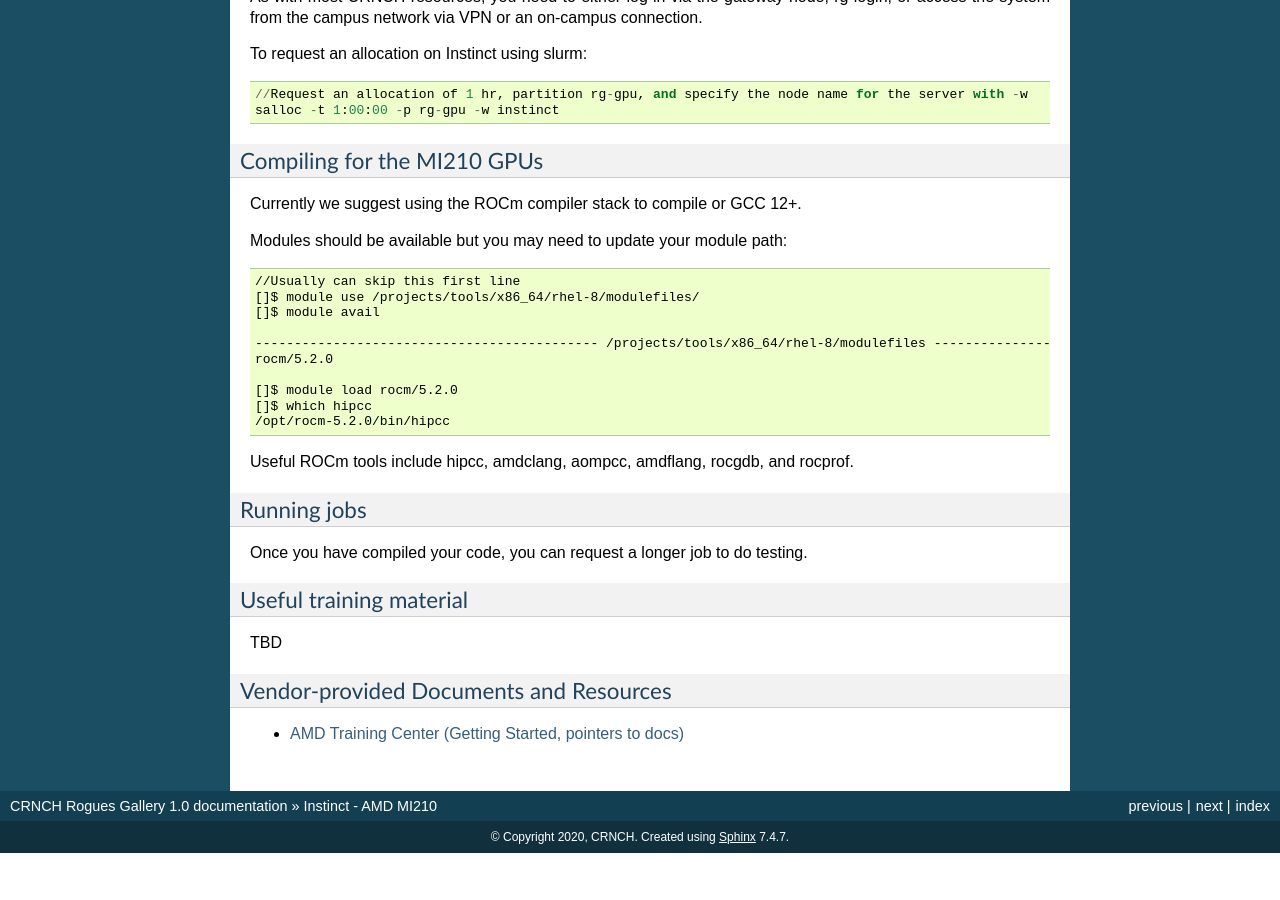
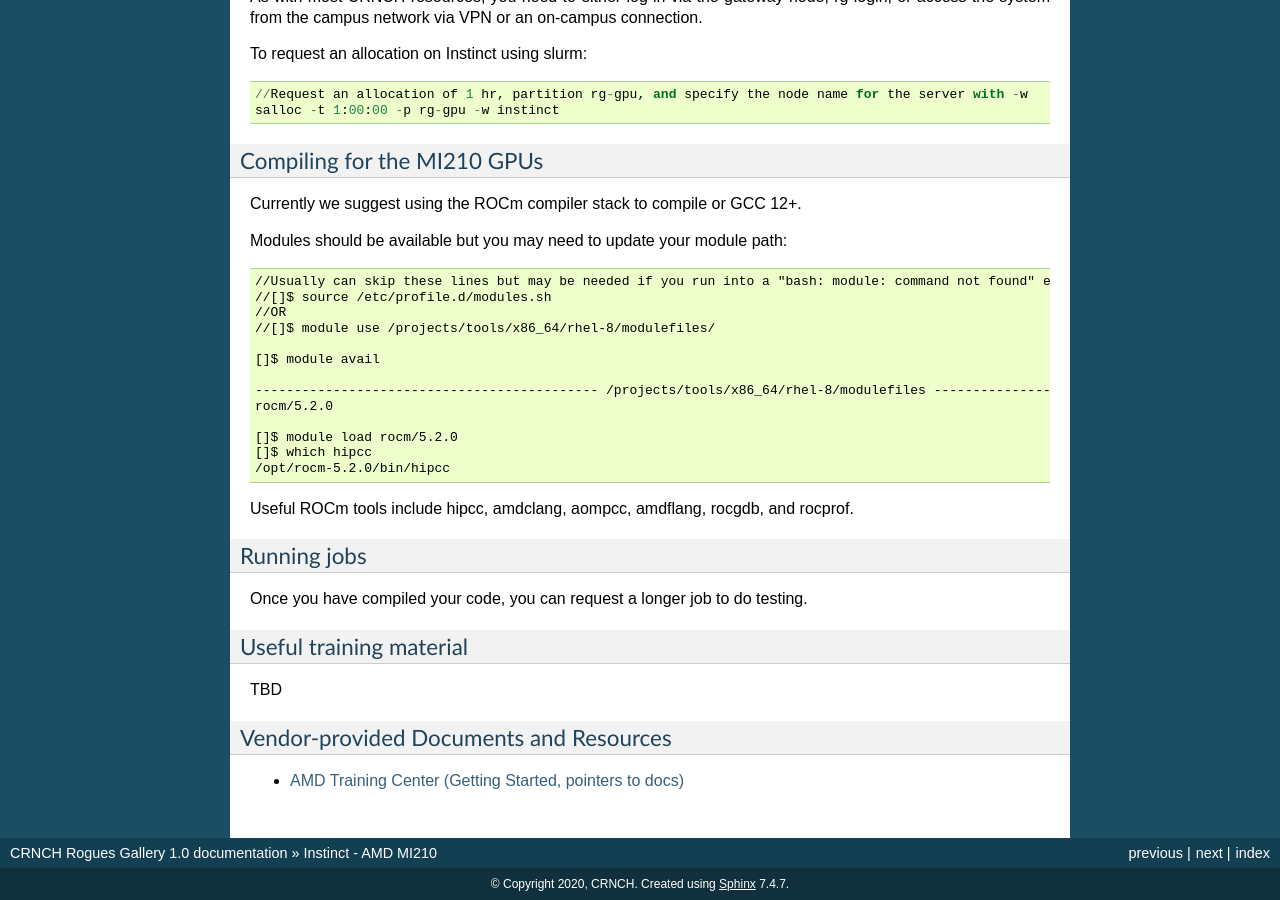
Before and after one commit to gt-crnch-rg/read-the-docs, a Sphinx documentation site: the page built from docs/gpu/instinct-mi210.rst, in a window 1280 px wide and 900 px high, scrolled down 753 px. Built offline with Sphinx 7.4.7, drawn with Linux system fonts in a browser that asks for light colours; pages that are not in the unit, such as notebooks, are missing from menus; before the commit the page ends 1606 px from its top, so only the background shows below that.

Commit message:
Update instinct-mi210.rst

```diff
--- a/docs/gpu/instinct-mi210.rst
+++ b/docs/gpu/instinct-mi210.rst
@@ -83,8 +83,11 @@ Modules should be available but you may need to update your module path:
 
 .. code::
 
-    //Usually can skip this first line
-    []$ module use /projects/tools/x86_64/rhel-8/modulefiles/
+    //Usually can skip these lines but may be needed if you run into a "bash: module: command not found" error
+    //[]$ source /etc/profile.d/modules.sh
+    //OR
+    //[]$ module use /projects/tools/x86_64/rhel-8/modulefiles/
+
     []$ module avail
 
     -------------------------------------------- /projects/tools/x86_64/rhel-8/modulefiles -------------------------------------
```
